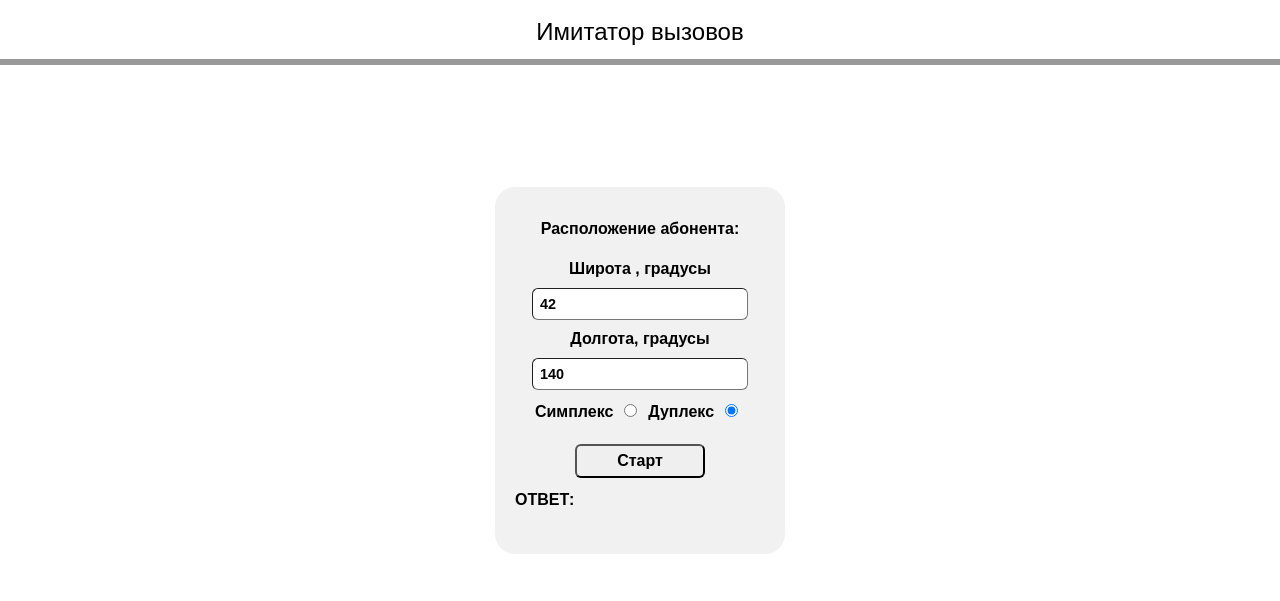
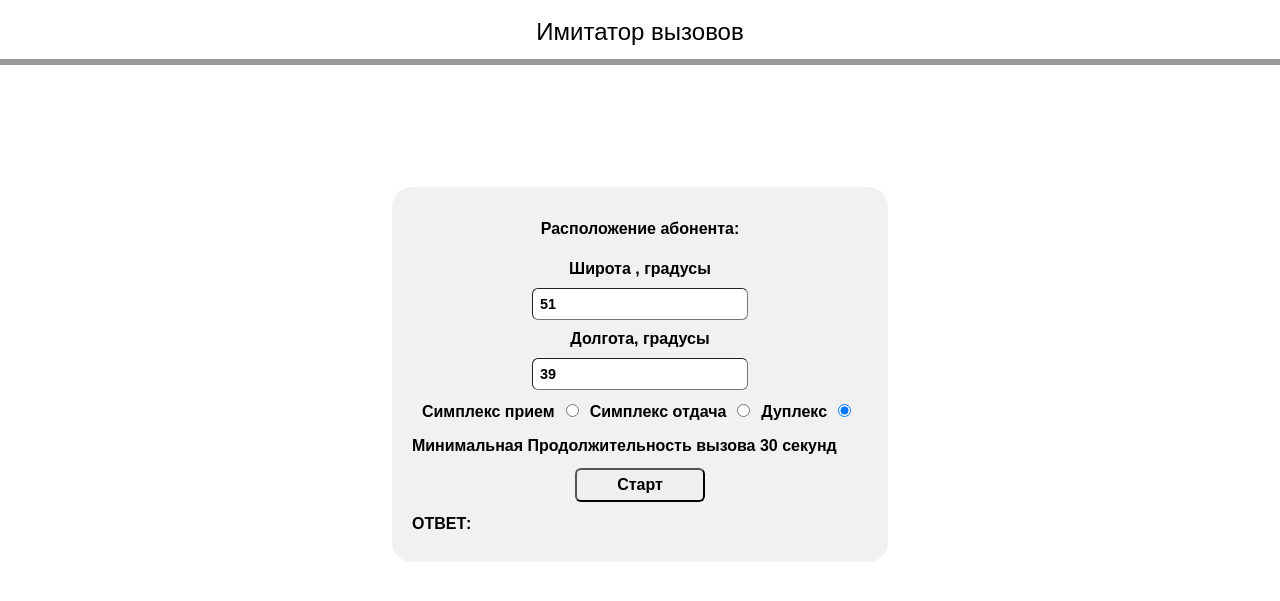
Before and after one commit to Aleksandrskm/RSS-SURR, a Flask app: page /call__simulator in a window 1280 px wide. Shown: the part 75-676 px from the top of the page. Run offline with Flask 3, Linux system fonts and the light colour scheme.

Commit message:
редактирование колонок

```diff
--- a/website/static/css/style.css
+++ b/website/static/css/style.css
@@ -122,7 +122,12 @@ img {
     display: flex;
     margin: 10px 10px;
 }
-
+.min-time-call{
+    margin: 3px 0;
+    font-size: calc(1.0rem);
+    font-weight: bold;
+    font-family: Arial, sans-serif;
+}
 .column1_az,
 .column2_az {
     flex: 1;
@@ -355,7 +360,12 @@ h1 {
     margin-right: auto;
     /* margin-right: 90%; */
 }
-
+.duplex-checkbox{
+    width: 20px;
+}
+.simple-checkbox{
+    width: 20px;
+}
 .ref{
     margin: 15px;
     display: flex;
--- a/website/static/js/index.js
+++ b/website/static/js/index.js
@@ -139,7 +139,7 @@ async function calculateFirstAvailableInterval(data){
       .then(respons=>{
         const randTime=getRandomNumber(60000,120000);
         document.querySelector('.information_request').innerHTML+=`<div>
-        ${result.satellite_name} Заняты частотные каналы:  ${result.satellite_name}
+         Заняты частотные каналы:  ${result.satellite_name}
         ${respons.Nomera_zanyatyih_yacheek[0][0]} - ${respons.Nomera_zanyatyih_yacheek[0][1]}
         ${respons.Nomera_zanyatyih_yacheek[1][0]} - ${respons.Nomera_zanyatyih_yacheek[1][1]}
         </div> `;
@@ -147,7 +147,10 @@ async function calculateFirstAvailableInterval(data){
         setTimeout(function(){
           console.log(respons.Nomera_zanyatyih_yacheek);
            postRelaeseFrRes(respons.Nomera_zanyatyih_yacheek,result.satellite_id).then(()=>{
-            document.querySelector('.information_request').innerHTML+=`<div>Каналы освобождены через ${randTime/1000} секунд</div>`;
+            document.querySelector('.information_request').innerHTML+=`<div>Каналы освобождены</div>`;
+            document.querySelector('.information_request').innerHTML+=`<div> Продолжительность вызова ${randTime/1000} секунд</div>`;
+            const dataEndCall=new Date();
+            document.querySelector('.information_request').innerHTML+=` <div> Время завершения вызова ${String(dataEndCall)}</div>`;
            });
 
         },randTime);
@@ -162,10 +165,14 @@ async function calculateFirstAvailableInterval(data){
         setTimeout(function(){
 
           postRelaeseFrRes(response.Nomera_zanyatyih_yacheek,result.satellite_id).then(()=>{
-            document.querySelector('.information_request').innerHTML+=`<br> <div>Каналы освобождены через ${randTime/1000} секунд</div>`;
+            document.querySelector('.information_request').innerHTML+=` <div>Каналы освобождены  </div>`;
+            document.querySelector('.information_request').innerHTML+=` <div> Продолжительность вызова ${randTime/1000} секунд</div>`;
+            const dataEndCall=new Date();
+            document.querySelector('.information_request').innerHTML+=` <div> Время завершения вызова ${String(dataEndCall)}</div>`;
           });
 
         },randTime);
+
       });
     }
     return result;
@@ -244,26 +251,26 @@ function createResponse(result,data){
   for (const [key, value] of Object.entries(result)) {
     if (typeof(value)!='object') {
       if (key=='duration_in_sec') {
-        document.getElementById('response3').innerHTML+=`<div> total_duration_in_sec: ${value}</div><br>`;
+        document.getElementById('response3').innerHTML+=`<div> total_duration_in_sec: ${value}</div>`;
       }
       else {
-        document.getElementById('response3').innerHTML+=`<div>${key}: ${value}</div><br>`;
+        document.getElementById('response3').innerHTML+=`<div>${key}: ${value}</div>`;
       }
 
     }
    else{
     for (const [key, values] of Object.entries(value)){
       if (key=='duration_in_sec') {
-        document.getElementById('response3').innerHTML+=`<div> total_duration_in_sec: ${values}</div><br>`;
+        document.getElementById('response3').innerHTML+=`<div> total_duration_in_sec: ${values}</div>`;
       }
       else  if (key=='end_datetime_iso') {
-        document.getElementById('response3').innerHTML+=`<div>${key}: ${values}</div><br>`;
-        document.getElementById('response3').innerHTML+=`<div>Максимальная продолжительность вызова : ${(new Date(values)-new Date(data.start_datetime_iso))/1000}</div><br>`;
+        document.getElementById('response3').innerHTML+=`<div>${key}: ${values}</div>`;
+        document.getElementById('response3').innerHTML+=`<div>Максимальная продолжительность вызова : ${(new Date(values)-new Date(data.start_datetime_iso))/1000}</div>`;
         console.log(new Date(values));
         console.log(new Date(data.start_datetime_iso));
       }
       else{
-        document.getElementById('response3').innerHTML+=`<div>${key}: ${values}</div><br>`;
+        document.getElementById('response3').innerHTML+=`<div>${key}: ${values}</div>`;
       }
 
 
@@ -279,8 +286,8 @@ function createResponse(result,data){
   for (const [key, value] of Object.entries(data)) {
     if (typeof(value)!='object') {
       if (key=='start_datetime_iso') {
-        createInformationRequest.innerHTML+=`<div>Время начала вызова: ${value}</div><br>`;
-        document.getElementById('response3').innerHTML+=`<div>Время начала вызова: ${value}</div>` ;
+        createInformationRequest.innerHTML+=`<div>Время начала вызова: ${value}</div>`;
+        document.getElementById('response3').innerHTML+=`<div>Время начала вызова: ${value}` ;
 
 
 
@@ -293,26 +300,26 @@ function createResponse(result,data){
       //   console.log(thisDate);
       // }
       else{
-        createInformationRequest.innerHTML+=`<div>${key}: ${value}</div><br>`;
+        createInformationRequest.innerHTML+=`<div>${key}: ${value}</div>`;
       }
 
     }
    else{
     for (const [key, values] of Object.entries(value)){
       if (key=='name') {
-        createInformationRequest.innerHTML+=`<div>Имя:${result.satellite_name} ${values}</div><br>`;
+        createInformationRequest.innerHTML+=`<div>Имя:${result.satellite_name} ${values}</div>`;
       }
       else if (key=='lat') {
-        createInformationRequest.innerHTML+=`<div>Широта: ${values}</div><br>`;
+        createInformationRequest.innerHTML+=`<div>Широта: ${values}</div>`;
       }
       else if (key=='lon') {
-        createInformationRequest.innerHTML+=`<div>Долгота: ${values}</div><br>`;
+        createInformationRequest.innerHTML+=`<div>Долгота: ${values}</div>`;
       }
       else if (key=='radius') {
-        createInformationRequest.innerHTML+=`<div>Радиус: ${values}</div><br>`;
+        createInformationRequest.innerHTML+=`<div>Радиус: ${values}</div>`;
       }
       else{
-        createInformationRequest.innerHTML+=`<div>${key}: ${values}</div><br>`;
+        createInformationRequest.innerHTML+=`<div>${key}: ${values}</div>`;
       }
 
     }
--- a/website/templates/call__simulator.html
+++ b/website/templates/call__simulator.html
@@ -11,27 +11,31 @@
         <span>Расположение абонента:</span>
                 <br>
         <span>Широта , градусы</span>
-        <input id="lat3" type="text" value="42">
+        <input id="lat3" type="text" value="51">
         <span>Долгота, градусы</span>
-        <input id="lon3" type="text" value="140">
+        <input id="lon3" type="text" value="39">
         <div class="radio-dvi">
-            <span>Симплекс</span>
+            <span>Симплекс прием</span>
+            <input type="radio" value="1" name="radio" class="simple-checkbox">
+            <span>Симплекс отдача</span>
             <input type="radio" value="1" name="radio" class="simple-checkbox">
             <span>Дуплекс</span>
             <input type="radio" value="2" name="radio" class="duplex-checkbox" checked>
         </div>
-        <!-- <span>Имитация от текущего времени</span>
-        <input id="simulator_this_time" type="text" value=""> -->
-        <!-- <span>Продолжительность</span>
-        <input id="time3" type="text" value="1000"> -->
+
             </div>
+            <!-- <div class="column3_com"> -->
+
+
+            <!-- </div> -->
         </div>
+        <div class="min-time-call">Минимальная Продолжительность вызова 30 секунд</div>
         <div class="btn2">
             <button id="task-btn_sim" onclick="">Старт</button>
         </div>
 
         <span>ОТВЕТ:</span>
-        <br>
+
         <span id="response3"></span>
 
     </div>
```
